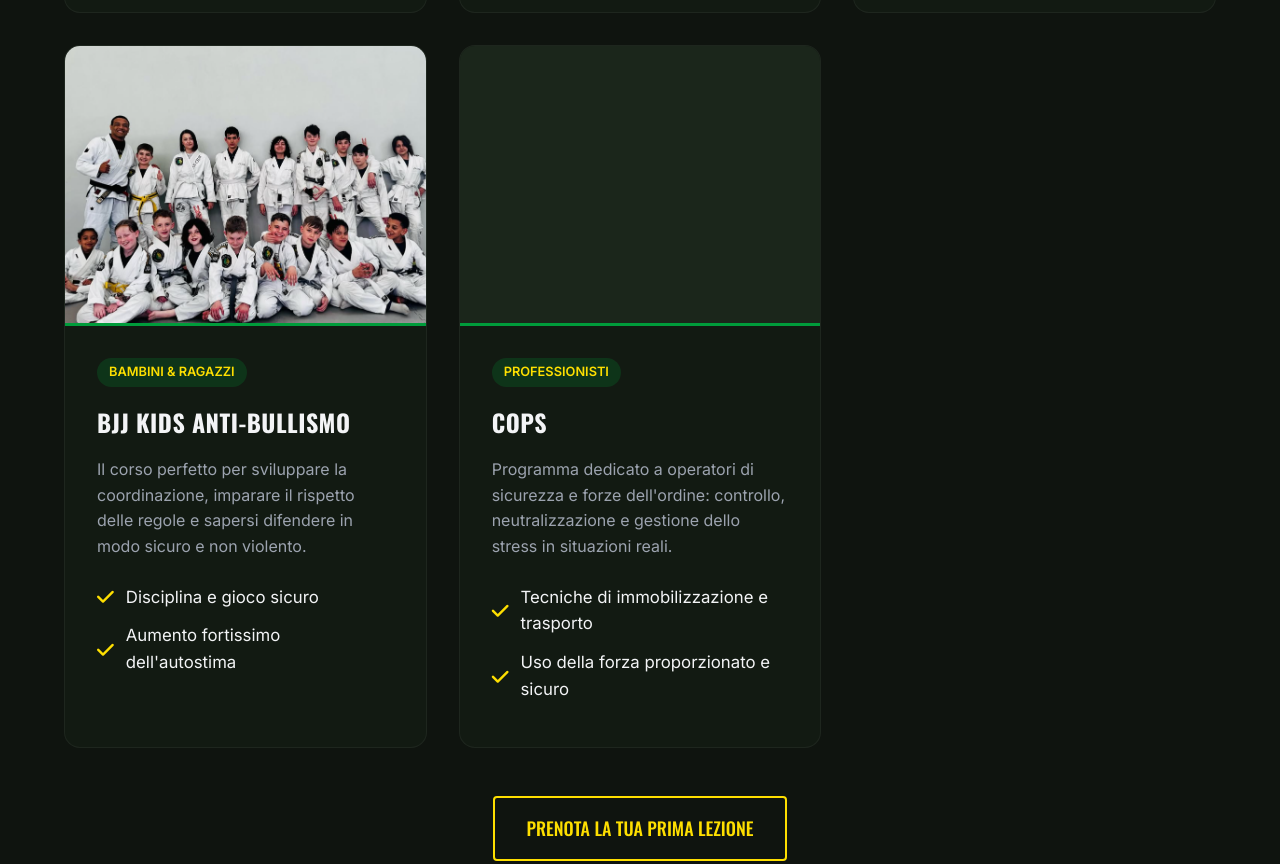
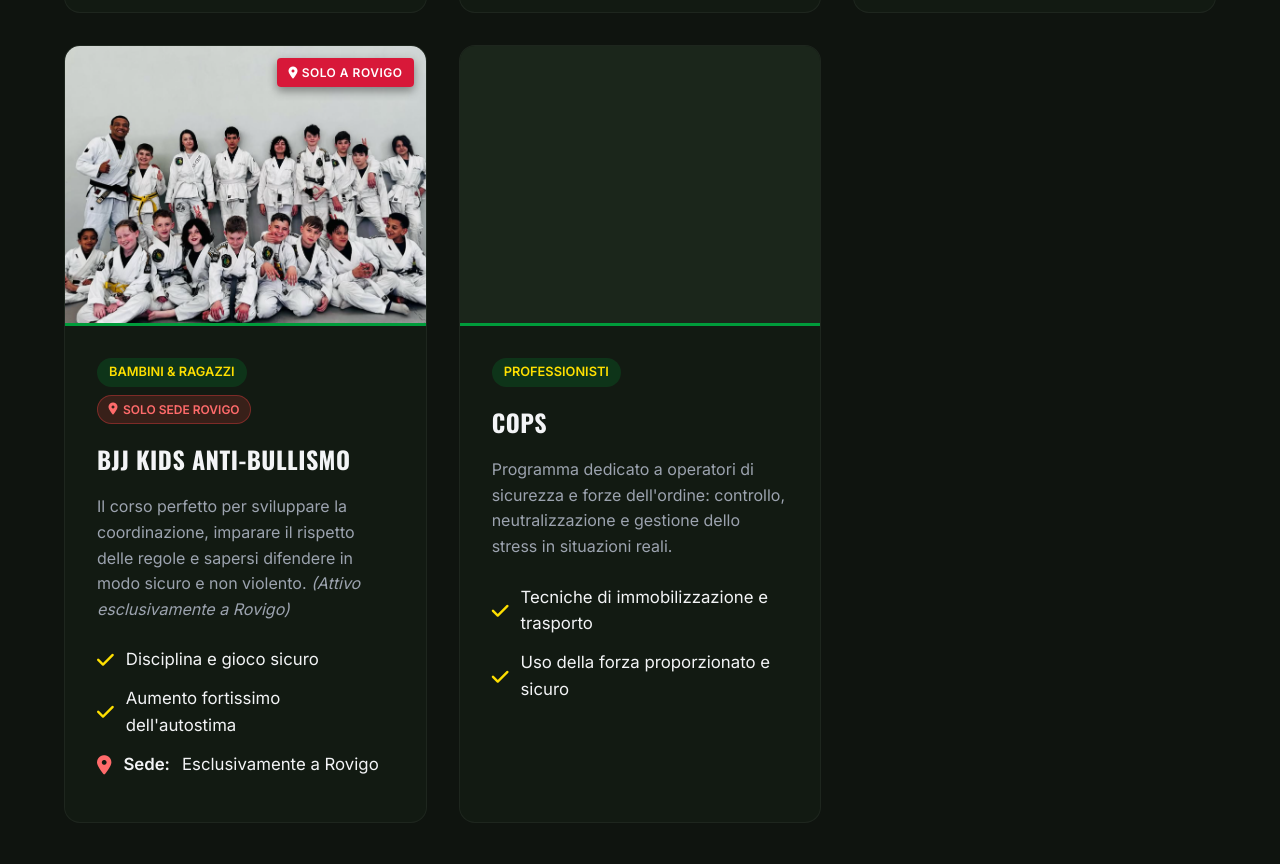
Before and after one commit to lorenzoregazzi2007-bit/DominvsBjj, a plain HTML site: page index.html in a window 1280 px wide. Shown: the part 4093-4957 px from the top of the page. Drawn offline with nearby package versions, Linux system fonts and the light colour scheme.

Commit message:
Aggiornata indicazione sede corso bambini: disponibile esclusivamente a Rovigo

```diff
--- a/css/style.css
+++ b/css/style.css
@@ -620,6 +620,49 @@ ul.course-features i {
   margin-bottom: 1rem;
   font-weight: 600;
   text-transform: uppercase;
+}
+
+.course-header-meta {
+  display: flex;
+  align-items: center;
+  justify-content: space-between;
+  gap: 0.5rem;
+  margin-bottom: 1rem;
+  flex-wrap: wrap;
+}
+
+.course-header-meta .course-level {
+  margin-bottom: 0;
+}
+
+.location-pill {
+  display: inline-flex;
+  align-items: center;
+  gap: 0.35rem;
+  padding: 0.25rem 0.65rem;
+  background: rgba(229, 62, 62, 0.18);
+  border: 1px solid rgba(229, 62, 62, 0.4);
+  color: #ff6b6b;
+  font-size: 0.75rem;
+  border-radius: 50px;
+  font-weight: 600;
+  text-transform: uppercase;
+}
+
+.course-tag-location {
+  position: absolute;
+  top: 0.75rem;
+  right: 0.75rem;
+  background: rgba(217, 4, 41, 0.9);
+  color: #ffffff;
+  padding: 0.3rem 0.7rem;
+  border-radius: 4px;
+  font-size: 0.75rem;
+  font-weight: 700;
+  letter-spacing: 0.5px;
+  text-transform: uppercase;
+  backdrop-filter: blur(4px);
+  box-shadow: 0 4px 10px rgba(0, 0, 0, 0.4);
 }
 
 .course-card h3 {
--- a/index.html
+++ b/index.html
@@ -286,15 +286,20 @@
                 <div class="course-card reveal panel-trigger" data-panel-id="course-kids" style="transition-delay: 0.4s;">
                     <div class="course-img"
                         style="background-image: url('images/course-kids.jpg'); background-position: center 10%;">
+                        <span class="course-tag-location"><i class="fas fa-map-marker-alt"></i> Solo a Rovigo</span>
                     </div>
                     <div class="course-content">
-                        <span class="course-level">Bambini & Ragazzi</span>
+                        <div class="course-header-meta">
+                            <span class="course-level">Bambini & Ragazzi</span>
+                            <span class="location-pill"><i class="fas fa-map-marker-alt"></i> Solo Sede Rovigo</span>
+                        </div>
                         <h3>BJJ Kids Anti-Bullismo</h3>
                         <p>Il corso perfetto per sviluppare la coordinazione, imparare il rispetto delle regole e
-                            sapersi difendere in modo sicuro e non violento.</p>
+                            sapersi difendere in modo sicuro e non violento. <em>(Attivo esclusivamente a Rovigo)</em></p>
                         <ul class="course-features">
                             <li><i class="fas fa-check"></i> Disciplina e gioco sicuro</li>
                             <li><i class="fas fa-check"></i> Aumento fortissimo dell'autostima</li>
+                            <li><i class="fas fa-map-marker-alt" style="color: #ff6b6b;"></i> <strong>Sede:</strong> Esclusivamente a Rovigo</li>
                         </ul>
                     </div>
                 </div>
--- a/js/main.js
+++ b/js/main.js
@@ -183,9 +183,9 @@ document.addEventListener('DOMContentLoaded', () => {
         },
         'course-kids': {
             title: "Kids & Anti-Bullismo",
-            subtitle: "Bambini & Ragazzi",
+            subtitle: "Bambini & Ragazzi (Solo Sede Rovigo)",
             image: "images/course-kids.jpg",
-            content: "<p>Il nostro programma per bambini e ragazzi è molto più di un corso sportivo. Attraverso il gioco e la disciplina del BJJ, lavoriamo per fornire ai più giovani gli strumenti psicofisici adatti alla crescita.</p><p>Le tecniche di Jiu Jitsu insegnano come difendersi immobilizzando e controllando l'aggressore senza necessariamente dover sferrare colpi. Questo innalza enormemente il senso di sicurezza personale e disinnesca situazioni di bullismo alla radice.</p><ul><li>Divertimento garantito in un ambiente iper-sicuro</li><li>Forte sviluppo della coordinazione e della mobilità motoria</li><li>Crescita dell'autostima e del rispetto delle regole e del prossimo</li></ul>"
+            content: "<div style='background: rgba(229, 62, 62, 0.15); border-left: 4px solid #e53e3e; padding: 0.75rem 1rem; border-radius: 6px; margin-bottom: 1.25rem;'><strong style='color: #ff6b6b;'><i class='fas fa-info-circle'></i> Nota Sede:</strong> Questo corso è attivo <strong>esclusivamente presso la sede di Rovigo</strong> (non presente a Ferrara).</div><p>Il nostro programma per bambini e ragazzi è molto più di un corso sportivo. Attraverso il gioco e la disciplina del BJJ, lavoriamo per fornire ai più giovani gli strumenti psicofisici adatti alla crescita.</p><p>Le tecniche di Jiu Jitsu insegnano come difendersi immobilizzando e controllando l'aggressore senza necessariamente dover sferrare colpi. Questo innalza enormemente il senso di sicurezza personale e disinnesca situazioni di bullismo alla radice.</p><ul><li>Divertimento garantito in un ambiente iper-sicuro</li><li>Forte sviluppo della coordinazione e della mobilità motoria</li><li>Crescita dell'autostima e del rispetto delle regole e del prossimo</li><li><strong style='color: #ff6b6b;'>Sede attiva:</strong> Esclusivamente a Rovigo</li></ul>"
         },
         'course-cops': {
             title: "COPS",
```
